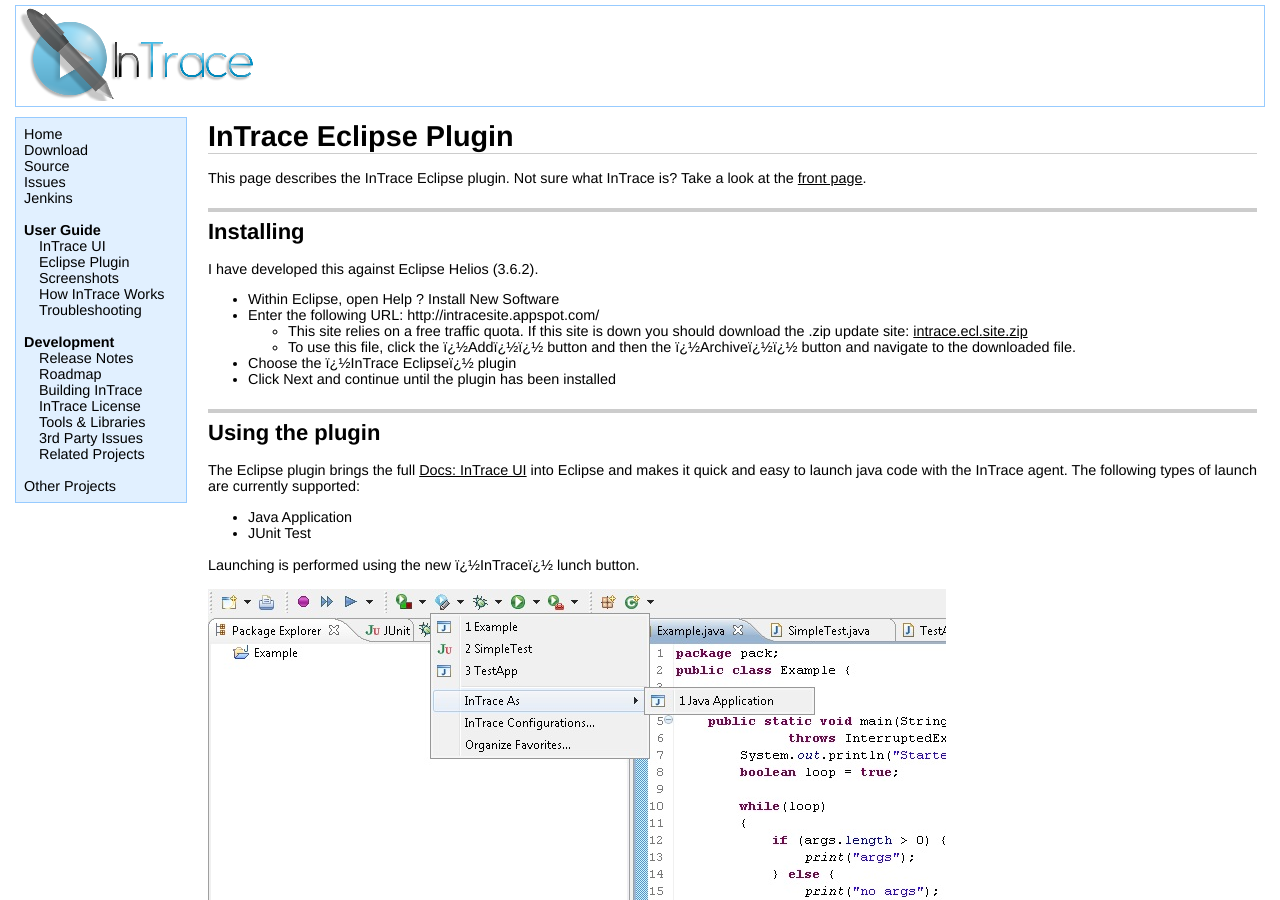
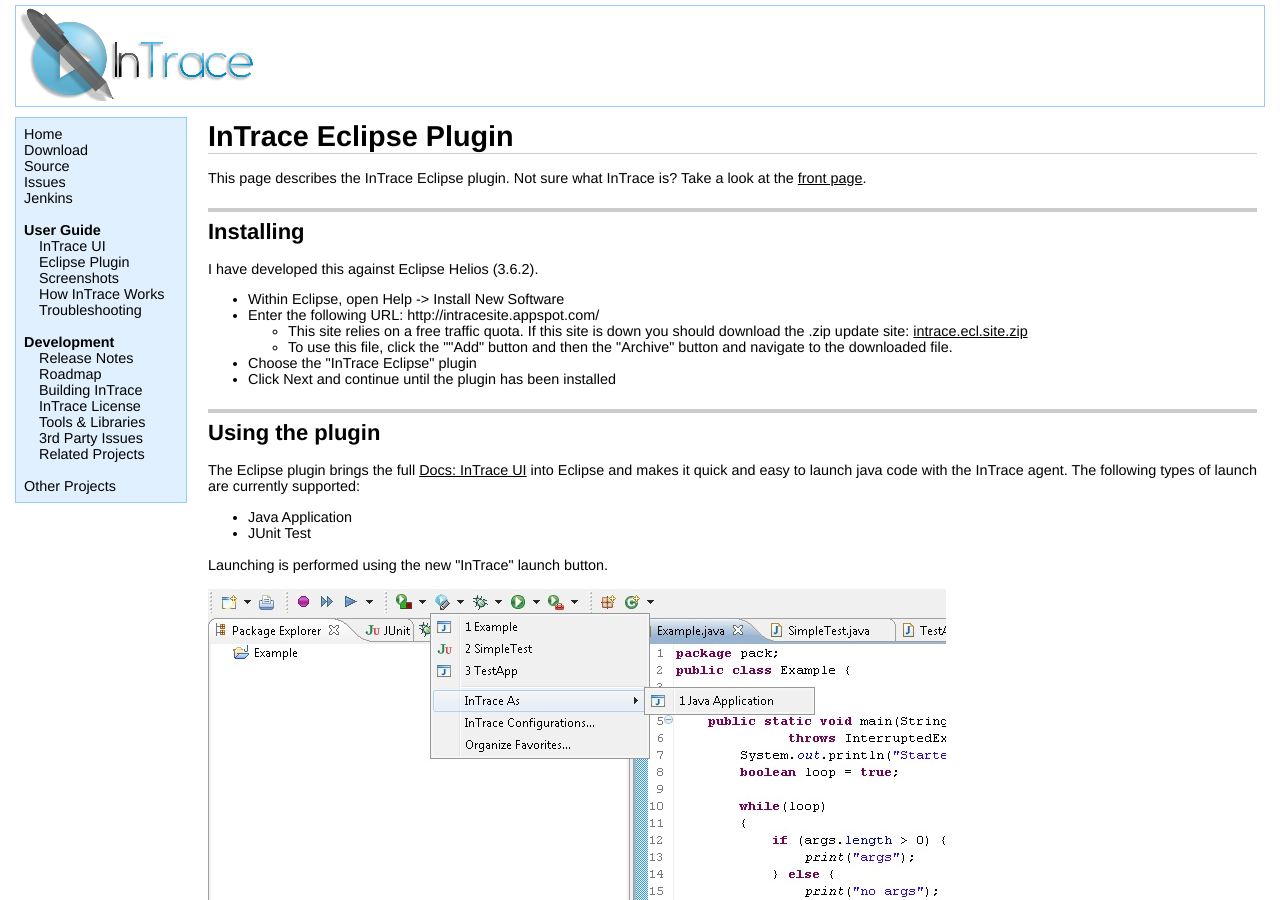
Before and after one commit to mchr3k/org.intrace, a Jekyll site: the page built from eclipse.html, in a window 1280 px wide and 900 px high. Built offline with Jekyll 4.4.1, drawn with Linux system fonts in a browser that asks for light colours; some of the changed text lies outside the part shown.

Commit message:
Fix special chars

```diff
--- a/eclipse.html
+++ b/eclipse.html
@@ -9,16 +9,16 @@ title: Eclipse Plugin
 
 <p>I have developed this against Eclipse Helios (3.6.2).</p>
 <ul>
-<li>Within Eclipse, open Help ? Install New Software</li>
+<li>Within Eclipse, open Help -&gt; Install New Software</li>
 	<li>Enter the following URL: http://intracesite.appspot.com/
 	<ul>
 <li>This site relies on a free traffic quota. If this site is down you should download the .zip update site: <a href="https://github.com/downloads/mchr3k/org.intrace/intrace.ecl.site.zip">intrace.ecl.site.zip</a>
 </li>
-		<li>To use this file, click the �Add�� button and then the �Archive�� button and navigate to the downloaded file.</li>
+		<li>To use this file, click the ""Add" button and then the "Archive" button and navigate to the downloaded file.</li>
 
 	</ul>
 </li>
-	<li>Choose the �InTrace Eclipse� plugin</li>
+	<li>Choose the "InTrace Eclipse" plugin</li>
 	<li>Click Next and continue until the plugin has been installed</li>
 </ul><h2>Using the plugin</h2>
 <p>The Eclipse plugin brings the full <a class="internal present" href="/mchr3k/org.intrace/wiki/Docs%3A-InTrace-UI">Docs: InTrace UI</a> into Eclipse and makes it quick and easy to launch java code with the InTrace agent. The following types of launch are currently supported:</p>
@@ -26,12 +26,12 @@ title: Eclipse Plugin
 
 <li>Java Application</li>
 	<li>JUnit Test</li>
-</ul><p>Launching is performed using the new �InTrace� lunch button.</p>
+</ul><p>Launching is performed using the new "InTrace" launch button.</p>
 <p><img src="img/eclipse_launch.jpg" alt=""></p>
 <p>Once your program has been started the InTrace UI is opened within eclipse and automatically connects to the running program.</p>
 <p>The InTrace agent pauses the startup of the launched program to allow you to perform any initial configuration of the agent.</p>
 <p><img src="img/eclipse_paused.jpg" alt=""></p>
-<p>When you are ready you should click �Start Program� to resume the normal execution. Any collected trace is shown on the Output tab.</p>
+<p>When you are ready you should click "Start Program" to resume the normal execution. Any collected trace is shown on the Output tab.</p>
 <p><img src="img/eclipse_active.jpg" alt=""></p>
 <p>If you close the InTrace window you can open a new one by right clicking the launch from the Debug view and choosing Open InTrace Output.</p>
 
```
